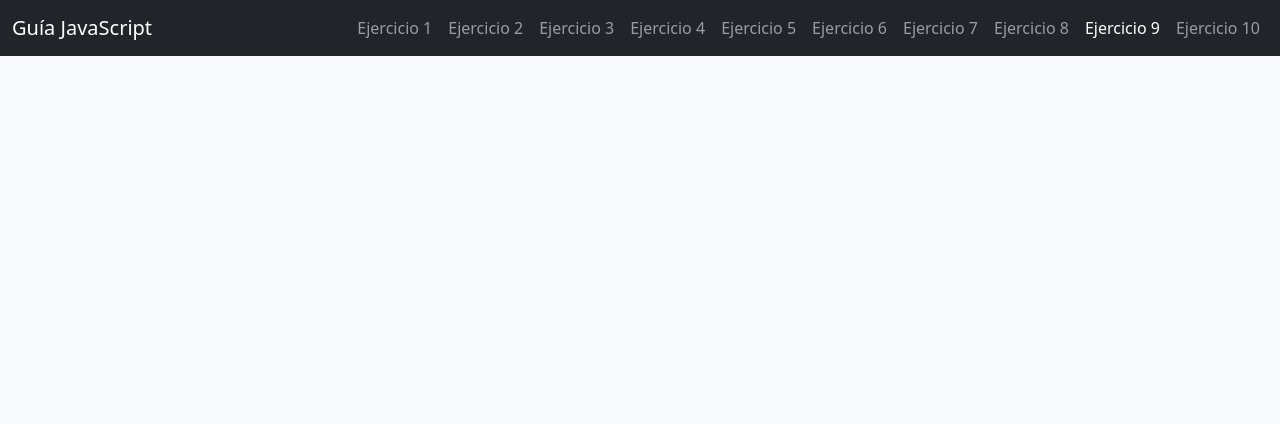
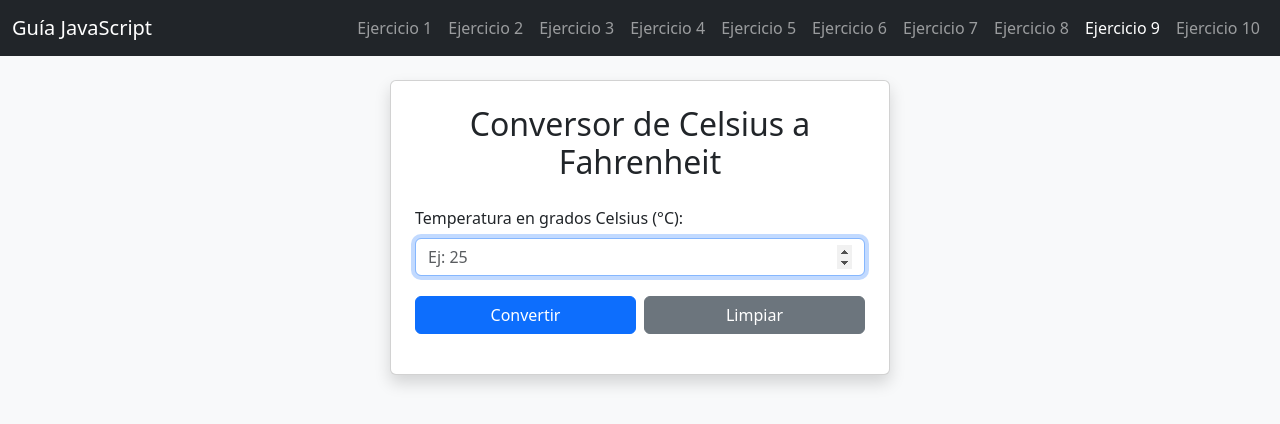
Before and after one commit to victoriavalencia06/GuiaEstructurasJavaScript, a plain HTML site: page assets/views/ejercicio9.html in a window 1280 px wide. Drawn offline with nearby package versions, Linux system fonts and the light colour scheme.

Commit message:
Correcciones y diseño

```diff
--- a/assets/views/ejercicio9.html
+++ b/assets/views/ejercicio9.html
@@ -36,5 +36,69 @@
         </nav>
     </header>
 
+    <div class="container p-4">
+        <div class="card shadow p-4 mx-auto" style="max-width: 500px;">
+            <h2 class="text-center mb-4">Conversor de Celsius a Fahrenheit</h2>
+
+            <div class="mb-3">
+                <label for="celsius" class="form-label">Temperatura en grados Celsius (°C):</label>
+                <input type="number" id="celsius" class="form-control" placeholder="Ej: 25" autofocus>
+            </div>
+
+            <div class="d-flex gap-2 mt-1 mb-3">
+                <button onclick="convertir()" class="btn btn-primary w-50">Convertir</button>
+                <button onclick="limpiar()" class="btn btn-secondary w-50">Limpiar</button>
+            </div>
+
+            <div id="resultado" class="alert d-none fs-5"></div>
+        </div>
+    </div>
+
+    <script>
+        function convertir() {
+            const celsius = parseFloat(document.getElementById("celsius").value);
+            const resultadoDiv = document.getElementById("resultado");
+
+            // Validación
+            if (isNaN(celsius)) {
+                alert("Por favor ingresa una temperatura válida en °C.");
+                return;
+            }
+
+            const fahrenheit = (celsius * 9 / 5) + 32;
+            let mensaje = "";
+            let clase = "";
+
+            if (fahrenheit >= 14 && fahrenheit < 32) {
+                mensaje = "Temperatura baja. Precaución, hace frío afuera. 🥶";
+                clase = "alert-primary";
+            } else if (fahrenheit >= 32 && fahrenheit < 68) {
+                mensaje = "Temperatura adecuada. Puedes disfrutar del día 😎";
+                clase = "alert-success";
+            } else if (fahrenheit >= 68 && fahrenheit <= 96) {
+                mensaje = "Temperatura alta. Precaución, hace muuucho calor 🥵";
+                clase = "alert-danger";
+            } else {
+                mensaje = "Temperatura desconocida.";
+                clase = "alert-warning";
+            }
+
+            // Mostrar resultado
+            resultadoDiv.className = `alert ${clase} fs-5`;
+            resultadoDiv.textContent = `Fahrenheit: ${fahrenheit.toFixed(2)} °F - ${mensaje}`;
+        }
+
+        function limpiar() {
+            document.getElementById("celsius").value = "";
+            const resultadoDiv = document.getElementById("resultado");
+            resultadoDiv.className = "alert d-none";
+            resultadoDiv.textContent = "";
+            document.getElementById("celsius").focus();
+        }
+    </script>
+
+    <script src="https://cdn.jsdelivr.net/npm/bootstrap@5.3.3/dist/js/bootstrap.bundle.min.js"></script>
+
 </body>
+
 </html>
```
Also changed, not shown: assets/views/ejercicio7.html (+0 -1 lines), assets/views/ejercicio8.html (+6 -6 lines).
